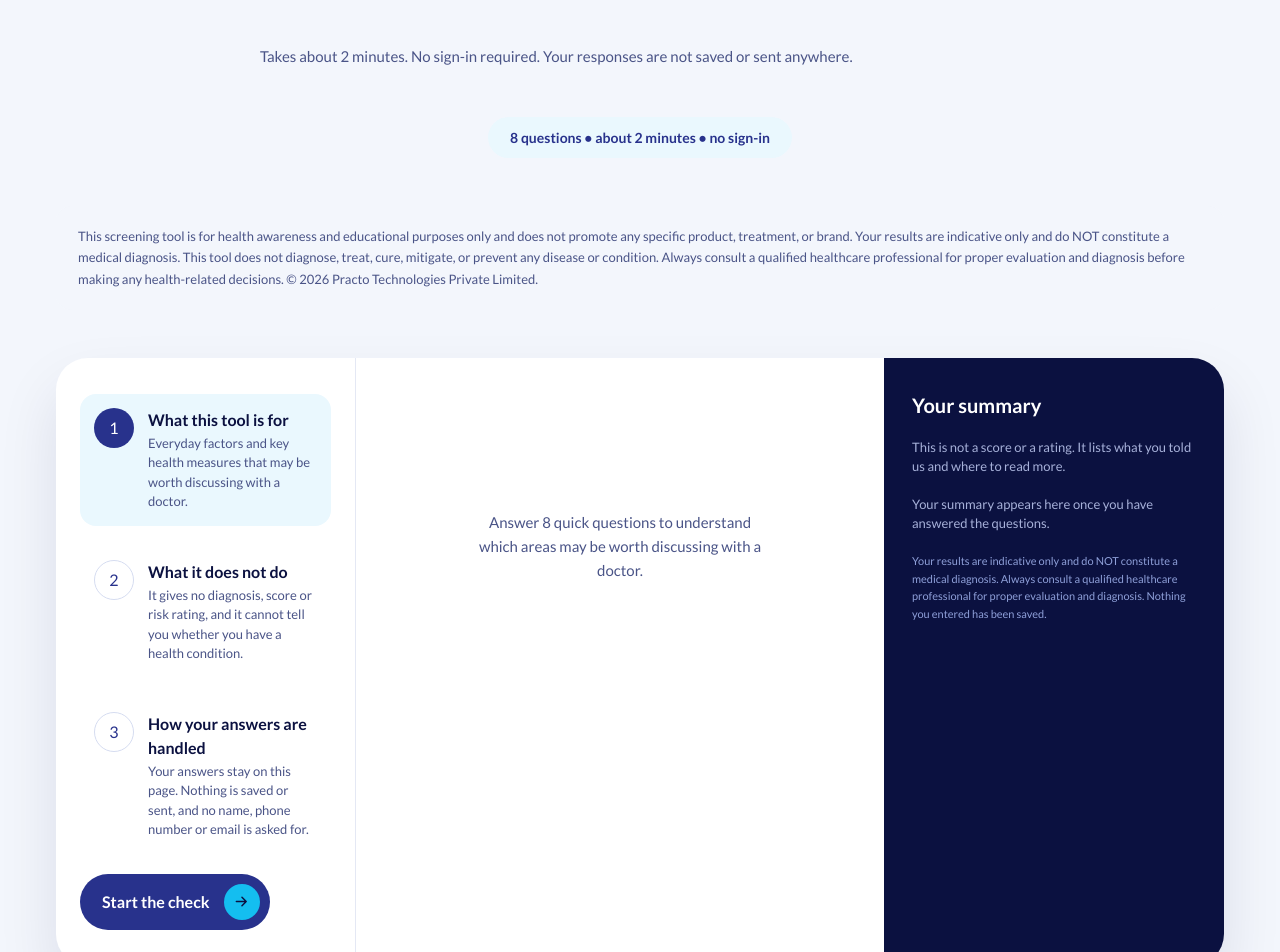
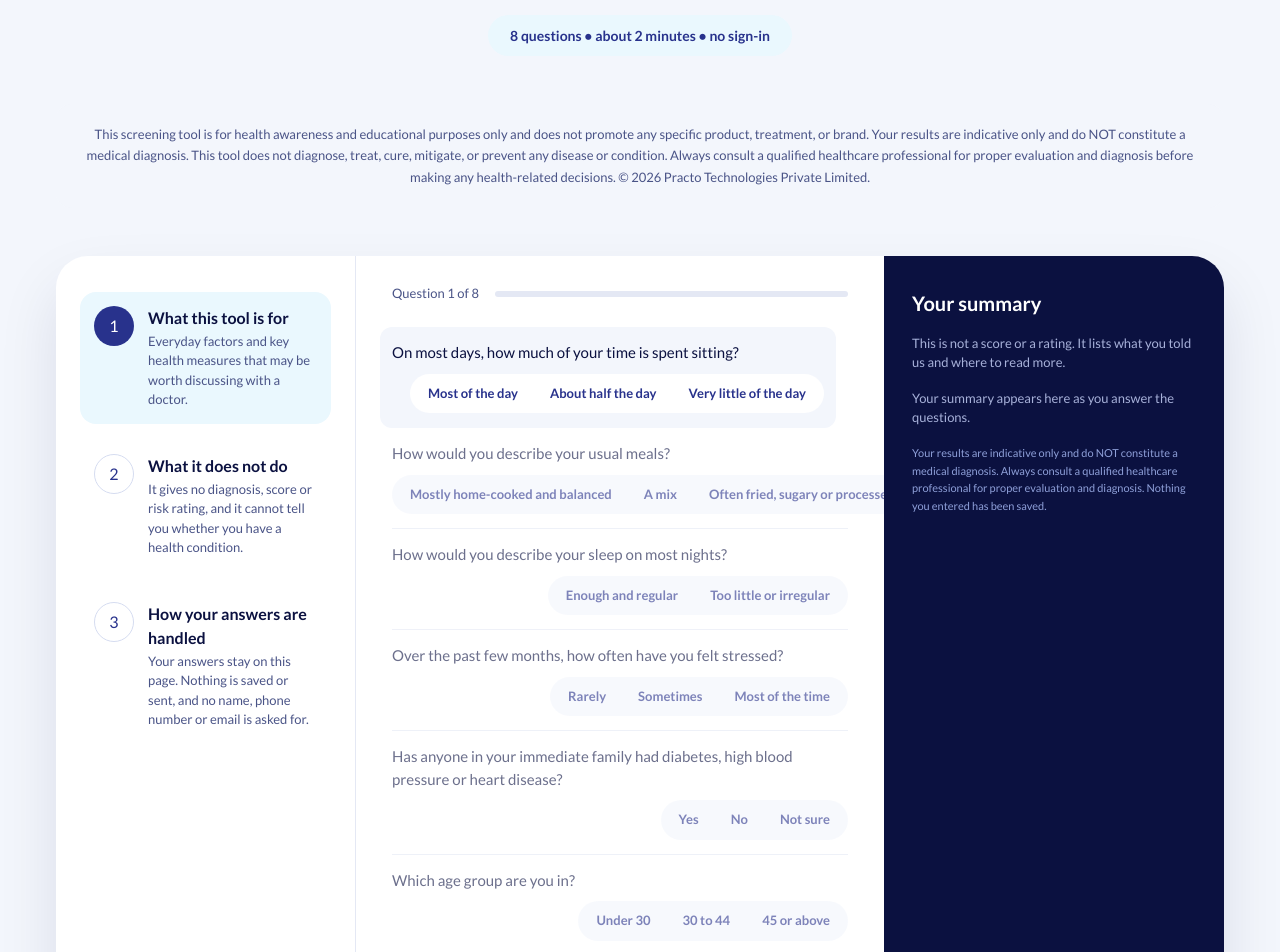
Before and after one commit to ecultify/practometabolism, a Next.js app: page / in a window 1280 px wide. Shown: the part 8780-9732 px from the top of the page. Built offline with nearby package versions, Linux system fonts and the light colour scheme.

Commit message:
Assessment tool: full question list with live summary, CTA and optional-fields note under the card; centre the screening disclaimer

```diff
--- a/components/AssessmentTool.tsx
+++ b/components/AssessmentTool.tsx
@@ -1,38 +1,19 @@
 'use client';
 
 /**
- * Pixel-matched to Figma node 2242:462 ("07 Check what matters · Screen 7").
+ * Screen 7 · Check what matters (Figma 2242:462, relaid to the client's
+ * later "dashboard" mock).
  *
- * The Figma frame lays out all eight questions at once so every state can be
- * reviewed. The design note on that frame ("show one question at a time with
- * a progress bar") is the real behaviour, which is what the build does.
+ *   tool card   bg #fff, r32, shadow 0 30px 60px rgba(10,18,64,.1)
+ *     stepper   w300, border-r #e4e8f4 — three numbered steps, active bg #eaf8fe
+ *     middle    flex-1 — "Question N of 8" + progress bar, then every question
+ *               as a row: text left, option pills right. The first unanswered
+ *               row is highlighted, later rows are dimmed. Every field is optional.
+ *     summary   bg #0b1140, w340 — three sub-cards that fill in live:
+ *               what you told us · worth reading · questions worth asking
+ *   under card  left: "Every field is optional…" note · right: Create my summary
  *
- *   section    bg #f3f6fc, px 56, py 120, flex-col items-center, gap 48
- *   eyebrow    SemiBold 13 / 1.4 #28328c tracking 1.04px
- *   h2         Light 56 / 1.1 #0b1140 centred, tracking -1.12px, w900
- *   sub        Regular 18 / 1.6 #2e3766 centred, w760
- *   body       Regular 15 / 1.65 #4a5487, w760
- *   pill       bg #eaf8fe, px22 py10, r999 — SemiBold 14 / 1.5 #28328c
- *   screening  bg #f3f6fc, px22 py20, r16 — Regular 13 / 1.65 #4a5487
- *   tool       bg #fff, r32, shadow 0 30px 60px rgba(10,18,64,.1)
- *     stepper  w300, border-r #e4e8f4, px24 py36, gap 20
- *              step  p14 r16 gap 14 — active bg #eaf8fe
- *                    icon 40px — active #28328c/white, idle white/#d5dcf0/#28328c
- *                    title SemiBold 16 #0b1140 · body Regular 13 #4a5487
- *              start bg #28328c, pl22 pr10 py10, gap 14, r999 + 36px chip
- *     middle   flex-1, px36 py28, gap 26
- *              progress  gap 12, pb 16 — Medium 13 #4a5487, track h6 r3 #e4e8f4,
- *                        fill #14bef0
- *              label     SemiBold 12 / 1.5 #28328c tracking 0.48px
- *              question  Medium 15 / 1.6 #0b1140
- *              option    px16 py6 r999 SemiBold 13 — on #28328c/white
- *              nav       gap 12, outline px22 py10 border 1.5 #28328c SemiBold 16
- *     summary  bg #0b1140, w340, px28 py32, gap 18
- *              h3 SemiBold 20 white · p Regular 13 / 1.5 #a7b1d9 w280
- *              block bg rgba(255,255,255,.06) r16 p16 gap 8
- *                    title SemiBold 12 #8fe3fa · line Regular 14 / 1.5 white
- *              disclaimer Regular 11 / 1.6 #8fa0d9
- *   footer     Medium 14 #1e2a78 · Regular 13 #4a5487, gap 6
+ * Nothing is stored or sent. The summary is derived from local state only.
  */
 
 import { useMemo, useRef, useState } from 'react';
@@ -40,44 +21,40 @@ import { screen7 as t } from '@/lib/content';
 import { ArrowChip } from './ui';
 
 type Answers = Record<string, string>;
-type Stage = 'intro' | 'questions' | 'summary';
 
 const PILL_PRIMARY =
-  'btn btn-primary flex shrink-0 items-center gap-[14px] overflow-hidden rounded-[999px] bg-[#28328c] py-[10px] pl-[22px] pr-[10px] font-semibold leading-[1.55] text-white';
-const PILL_OUTLINE =
-  'btn btn-outline flex shrink-0 items-center rounded-[999px] border-[1.5px] border-solid border-[#28328c] px-[22px] py-[10px] text-[16px] font-semibold leading-[1.55] text-[#28328c] disabled:opacity-40';
+  'btn btn-primary flex shrink-0 items-center gap-[14px] overflow-hidden rounded-[999px] bg-[#28328c] py-[10px] pl-[22px] pr-[10px] font-semibold leading-[1.55] text-white disabled:opacity-40';
 
 export function AssessmentTool() {
-  const [stage, setStage] = useState<Stage>('intro');
-  const [step, setStep] = useState(0);
   const [answers, setAnswers] = useState<Answers>({});
-  const headingRef = useRef<HTMLHeadingElement>(null);
+  const [summaryShown, setSummaryShown] = useState(false);
+  const summaryRef = useRef<HTMLDivElement>(null);
 
-  const q = t.questions[step];
   const total = t.questions.length;
-  const selected = answers[q?.id ?? ''];
-  const isLast = step === total - 1;
+  const answered = t.questions.filter((q) => answers[q.id]).length;
+  const current = t.questions.findIndex((q) => !answers[q.id]); // -1 when all answered
+  const activeStep = summaryShown ? 2 : answered > 0 ? 1 : 0;
 
-  const focusPanel = () => requestAnimationFrame(() => headingRef.current?.focus());
-
-  const start = () => { setStage('questions'); setStep(0); focusPanel(); };
-  const back = () => { if (step > 0) { setStep(step - 1); focusPanel(); } };
-  const next = () => {
-    if (isLast) { setStage('summary'); focusPanel(); }
-    else { setStep(step + 1); focusPanel(); }
+  const answer = (id: string, value: string) => {
+    setSummaryShown(false);
+    setAnswers((a) => ({ ...a, [id]: value }));
   };
-  const restart = () => { setAnswers({}); setStep(0); setStage('intro'); focusPanel(); };
+  const createSummary = () => {
+    setSummaryShown(true);
+    requestAnimationFrame(() => {
+      summaryRef.current?.scrollIntoView({ behavior: 'smooth', block: 'nearest' });
+      summaryRef.current?.focus();
+    });
+  };
+  const restart = () => { setAnswers({}); setSummaryShown(false); };
 
   /* Summary is derived, never stored. Nothing leaves this component. */
   const summary = useMemo(() => {
     const told: string[] = [];
     const flags = new Set<string>();
     const doctorQs: string[] = [];
-
     t.questions.forEach((question) => {
-      const value = answers[question.id];
-      if (!value) return;
-      const opt = question.options.find((o) => o.value === value);
+      const opt = question.options.find((o) => o.value === answers[question.id]);
       if (!opt) return;
       told.push(opt.restate);
       if (opt.flags?.length) {
@@ -85,21 +62,17 @@ export function AssessmentTool() {
         if (doctorQs.length < 4) doctorQs.push(question.doctorQuestion);
       }
     });
-
-    flags.add('understand');
+    if (told.length) flags.add('understand');
     const reading = Array.from(flags)
       .map((f) => t.readingLinks[f as keyof typeof t.readingLinks])
       .filter(Boolean);
-
     return { told, reading, doctorQs };
   }, [answers]);
-
-  /* which stepper card is highlighted */
-  const activeIntro = stage === 'intro' ? 0 : stage === 'questions' ? 1 : 2;
 
   return (
     <section id="check" data-node-id="2242:462" className="scroll-mt-24 bg-[#f3f6fc]">
       <div className="mx-auto flex w-full max-w-[1440px] flex-col items-center gap-[48px] px-[56px] py-[120px] max-lg:gap-8 max-lg:px-6 max-lg:py-20">
+        <div className="flex w-full flex-col items-center gap-[14px]">
           <p className="whitespace-nowrap text-[13px] font-semibold leading-[1.4] tracking-[1.04px] text-[#28328c]">
             {t.eyebrow}
           </p>
@@ -109,38 +82,36 @@ export function AssessmentTool() {
           <p className="w-[760px] max-w-full text-center text-[18px] leading-[1.6] text-[#2e3766]">
             {t.subhead}
           </p>
-        <p className="w-[760px] max-w-full text-[15px] leading-[1.65] text-[#4a5487]">{t.body}</p>
+          <p className="w-[760px] max-w-full text-center text-[15px] leading-[1.65] text-[#4a5487]">{t.body}</p>
+        </div>
 
         <p className="shrink-0 overflow-hidden rounded-[999px] bg-[#eaf8fe] px-[22px] py-[10px] text-[14px] font-semibold leading-[1.5] text-[#28328c] max-sm:text-center">
           {t.heading}
         </p>
 
         <div className="w-full overflow-hidden rounded-[16px] bg-[#f3f6fc] px-[22px] py-[20px]">
-          <p className="w-full text-[13px] leading-[1.65] text-[#4a5487]">{t.disclaimer}</p>
+          <p className="w-full text-center text-[13px] leading-[1.65] text-[#4a5487]">{t.disclaimer}</p>
         </div>
 
-        {/* ---------- Tool (2242:465) ---------- */}
+        {/* ---------- Tool card ---------- */}
+        <div className="flex w-full flex-col gap-[24px]">
           <div
-          className="flex w-full items-start overflow-hidden rounded-[32px] bg-white max-lg:flex-col"
+            className="flex w-full items-stretch overflow-hidden rounded-[32px] bg-white max-lg:flex-col"
             style={{ boxShadow: '0px 30px 60px 0px rgba(10,18,64,0.1)' }}
           >
-          {/* Stepper (2242:466) */}
-          <div className="flex w-[300px] shrink-0 flex-col items-start gap-[20px] self-stretch overflow-hidden border-r border-solid border-[#e4e8f4] px-[24px] py-[36px] max-lg:w-full max-lg:border-b max-lg:border-r-0">
+            {/* Stepper */}
+            <div className="flex w-[300px] shrink-0 flex-col items-start gap-[16px] overflow-hidden border-r border-solid border-[#e4e8f4] px-[24px] py-[36px] max-lg:w-full max-lg:border-b max-lg:border-r-0 max-lg:py-6">
               {t.intro.map((item, i) => {
-              const on = i === activeIntro;
+                const on = i === activeStep;
                 return (
                   <div
                     key={item.title}
-                  className={`flex w-full items-start gap-[14px] overflow-hidden rounded-[16px] p-[14px] ${
-                    on ? 'bg-[#eaf8fe]' : ''
-                  }`}
+                    className={`flex w-full items-start gap-[14px] overflow-hidden rounded-[16px] p-[14px] ${on ? 'bg-[#eaf8fe]' : ''}`}
                   >
                     <span
                       aria-hidden="true"
                       className={`flex size-[40px] shrink-0 items-center justify-center rounded-[999px] text-[16px] font-medium ${
-                      on
-                        ? 'bg-[#28328c] text-white'
-                        : 'border border-solid border-[#d5dcf0] bg-white text-[#28328c]'
+                        on ? 'bg-[#28328c] text-white' : 'border border-solid border-[#d5dcf0] bg-white text-[#28328c]'
                       }`}
                     >
                       {i + 1}
@@ -152,62 +123,48 @@ export function AssessmentTool() {
                   </div>
                 );
               })}
-
-            {stage === 'intro' && (
-              <button type="button" onClick={start} className={`${PILL_PRIMARY} text-[16px]`}>
-                {t.start}
-                <ArrowChip />
-              </button>
-            )}
             </div>
 
-          {/* Questions (2242:485) */}
-          <div className="flex min-w-0 flex-1 flex-col items-start gap-[26px] overflow-hidden px-[36px] py-[28px] max-lg:w-full max-lg:px-6">
-            {stage === 'intro' && (
-              <div className="flex min-h-[320px] w-full items-center justify-center">
-                <p className="max-w-[34ch] text-center text-[15px] leading-[1.6] text-[#4a5487]">
-                  {t.subhead}
-                </p>
-              </div>
-            )}
-
-            {stage === 'questions' && q && (
-              <>
-                <div className="flex w-full items-center gap-[12px] overflow-hidden pb-[16px]">
+            {/* Questions */}
+            <div className="flex min-w-0 flex-1 flex-col items-start gap-[8px] overflow-hidden px-[36px] py-[28px] max-lg:w-full max-lg:px-6">
+              <div className="flex w-full items-center gap-[16px] overflow-hidden pb-[16px]">
                 <p className="shrink-0 whitespace-nowrap text-[13px] font-medium text-[#4a5487]">
-                    Question {step + 1} of {total}
+                  Question {current === -1 ? total : current + 1} of {total}
                 </p>
                 <div
                   role="progressbar"
-                    aria-valuemin={1}
+                  aria-valuemin={0}
                   aria-valuemax={total}
-                    aria-valuenow={step + 1}
-                    aria-label={`Question ${step + 1} of ${total}`}
+                  aria-valuenow={answered}
+                  aria-label={`${answered} of ${total} questions answered`}
                   className="relative h-[6px] min-w-0 flex-1 overflow-hidden rounded-[3px] bg-[#e4e8f4]"
                 >
                   <span
                     className="absolute left-0 top-0 block h-[6px] rounded-[3px] bg-[#14bef0] transition-[width] duration-300"
-                      style={{ width: `${((step + 1) / total) * 100}%` }}
+                    style={{ width: `${(answered / total) * 100}%` }}
                   />
                 </div>
               </div>
 
-                <fieldset key={q.id} className="step-in flex w-full flex-col items-start gap-[12px]">
-                  <legend className="sr-only">{q.question}</legend>
-                  <p className="w-full text-[12px] font-semibold leading-[1.5] tracking-[0.48px] text-[#28328c]">
-                    {q.label}
+              <ul className="flex w-full flex-col">
+                {t.questions.map((q, i) => {
+                  const selected = answers[q.id];
+                  const isCurrent = i === current;
+                  const upcoming = current !== -1 && i > current;
+                  return (
+                    <li
+                      key={q.id}
+                      className={`flex w-full flex-wrap items-center justify-between gap-x-[24px] gap-y-[10px] border-b border-solid border-[#e4e8f4] py-[14px] transition-opacity ${
+                        isCurrent ? '-mx-[12px] w-[calc(100%+24px)] rounded-[12px] border-transparent bg-[#f3f6fc] px-[12px]' : ''
+                      } ${upcoming ? 'opacity-60' : ''}`}
+                    >
+                      <p className="min-w-[280px] flex-1 text-[15px] font-medium leading-[1.5] text-[#0b1140] max-sm:min-w-full">
+                        {q.question}
                       </p>
-                  <h3
-                    ref={headingRef}
-                    tabIndex={-1}
-                    className="w-full text-[15px] font-medium leading-[1.6] text-[#0b1140] outline-none"
-                  >
-                    {q.question}
-                  </h3>
                       <div
                         role="radiogroup"
                         aria-label={q.question}
-                    className="flex w-full flex-wrap content-start items-start gap-[10px]"
+                        className={`ml-auto flex shrink-0 flex-wrap items-center gap-[4px] rounded-[999px] p-[4px] max-sm:ml-0 max-sm:w-full max-sm:shrink max-sm:rounded-[16px] ${isCurrent ? 'bg-white' : 'bg-[#f3f6fc]'}`}
                       >
                         {q.options.map((o) => {
                           const active = selected === o.value;
@@ -217,11 +174,9 @@ export function AssessmentTool() {
                               type="button"
                               role="radio"
                               aria-checked={active}
-                          onClick={() => setAnswers((a) => ({ ...a, [q.id]: o.value }))}
-                          className={`btn shrink-0 whitespace-nowrap rounded-[999px] px-[16px] py-[6px] text-[13px] font-semibold max-sm:whitespace-normal ${
-                            active
-                              ? 'bg-[#28328c] text-white'
-                              : 'bg-[#f3f6fc] text-[#28328c] hover:bg-[#eaf8fe]'
+                              onClick={() => answer(q.id, o.value)}
+                              className={`btn shrink-0 whitespace-nowrap rounded-[999px] px-[14px] py-[6px] text-[13px] font-semibold max-md:whitespace-normal ${
+                                active ? 'bg-[#28328c] text-white' : 'text-[#28328c] hover:bg-white'
                               }`}
                             >
                               {o.label}
@@ -229,93 +184,39 @@ export function AssessmentTool() {
                           );
                         })}
                       </div>
-                </fieldset>
-
-                <div className="flex flex-wrap items-start gap-[12px]">
-                  <button type="button" onClick={back} disabled={step === 0} className={PILL_OUTLINE}>
-                    {t.back}
-                  </button>
-                  {isLast ? (
-                    <button
-                      type="button"
-                      onClick={next}
-                      disabled={!selected}
-                      className={`${PILL_PRIMARY} text-[16px] disabled:opacity-40`}
-                    >
-                      {t.seeSummary}
-                      <ArrowChip />
-                    </button>
-                  ) : (
-                    <button
-                      type="button"
-                      onClick={next}
-                      disabled={!selected}
-                      className={PILL_OUTLINE}
-                    >
-                      {t.next}
-                    </button>
-                  )}
-                </div>
-              </>
-            )}
-
-            {stage === 'summary' && (
-              <div className="flex w-full flex-col items-start gap-[12px]">
-                <h3
-                  ref={headingRef}
-                  tabIndex={-1}
-                  className="text-[20px] font-semibold text-[#0b1140] outline-none"
-                >
-                  {t.summary.heading}
-                </h3>
-                <p className="text-[15px] leading-[1.6] text-[#4a5487]">{t.summary.body}</p>
-                <button
-                  type="button"
-                  onClick={restart}
-                  className={`${PILL_PRIMARY} mt-2 text-[15px]`}
-                >
-                  {t.startAgain}
-                  <ArrowChip />
-                </button>
-              </div>
-            )}
+                    </li>
+                  );
+                })}
+              </ul>
 
               <div aria-live="polite" className="sr-only">
-              {stage === 'questions' ? `Question ${step + 1} of ${total}` : ''}
-              {stage === 'summary' ? 'Your summary is ready.' : ''}
+                {summaryShown ? 'Your summary is ready.' : `${answered} of ${total} answered`}
               </div>
             </div>
 
-          {/* Your summary (2242:532) */}
-          <div className="flex w-[340px] shrink-0 flex-col items-start gap-[18px] self-stretch overflow-hidden bg-[#0b1140] px-[28px] py-[32px] max-lg:w-full">
-            <p className="whitespace-nowrap text-[20px] font-semibold text-white">
-              {t.summary.heading}
-            </p>
-            <p className="w-[280px] max-w-full text-[13px] leading-[1.5] text-[#a7b1d9]">
-              {t.summary.body}
-            </p>
+            {/* Your summary */}
+            <div
+              ref={summaryRef}
+              tabIndex={-1}
+              className="flex w-[340px] shrink-0 flex-col items-start gap-[16px] overflow-hidden bg-[#0b1140] px-[28px] py-[32px] outline-none max-lg:w-full"
+            >
+              <p className="whitespace-nowrap text-[20px] font-semibold text-white">{t.summary.heading}</p>
+              <p className="w-full text-[13px] leading-[1.5] text-[#a7b1d9]">{t.summary.body}</p>
 
-            {stage !== 'summary' ? (
-              <p className="text-[13px] leading-[1.5] text-[#a7b1d9]">
-                Your summary appears here once you have answered the questions.
-              </p>
+              {summary.told.length === 0 ? (
+                <p className="text-[13px] leading-[1.5] text-[#a7b1d9]">{t.emptySummary}</p>
               ) : (
                 <>
                   <SummaryBlock title={t.summary.toldUs}>
                     {summary.told.map((s) => (
-                    <li key={s} className="w-full text-[14px] leading-[1.5] text-white">
-                      {s}
-                    </li>
+                      <li key={s} className="w-full text-[14px] leading-[1.5] text-white">{s}</li>
                     ))}
                   </SummaryBlock>
 
                   <SummaryBlock title={t.summary.worthReading}>
                     {summary.reading.map((r) => (
                       <li key={r.href} className="w-full">
-                      <a
-                        href={r.href}
-                        className="text-[14px] leading-[1.5] text-white underline-offset-2 hover:underline"
-                      >
+                        <a href={r.href} className="text-[14px] leading-[1.5] text-white underline-offset-2 hover:underline">
                           {r.label}
                         </a>
                       </li>
@@ -325,26 +226,40 @@ export function AssessmentTool() {
                   {summary.doctorQs.length > 0 && (
                     <SummaryBlock title={t.summary.doctorQuestions}>
                       {summary.doctorQs.map((d) => (
-                      <li key={d} className="w-full text-[14px] leading-[1.5] text-white">
-                        {`“${d}”`}
-                      </li>
+                        <li key={d} className="w-full text-[14px] leading-[1.5] text-white">{`“${d}”`}</li>
                       ))}
                     </SummaryBlock>
                   )}
 
-                <button type="button" onClick={restart} className={`${PILL_PRIMARY} text-[15px]`}>
+                  {summaryShown && (
+                    <button type="button" onClick={restart} className="btn btn-outline rounded-[999px] border-[1.5px] border-solid border-[rgba(255,255,255,0.4)] px-[20px] py-[8px] text-[14px] font-semibold text-white">
                       {t.startAgain}
-                  <ArrowChip />
                     </button>
+                  )}
                 </>
               )}
 
-            <p className="w-full text-[11px] leading-[1.6] text-[#8fa0d9]">
-              {t.summary.disclaimer}
-            </p>
+              <p className="w-full text-[11px] leading-[1.6] text-[#8fa0d9]">{t.summary.disclaimer}</p>
             </div>
           </div>
 
+          {/* ---------- Under the card: note + CTA ---------- */}
+          <div className="flex w-full items-center justify-between gap-[24px] max-lg:flex-col max-lg:items-start">
+            <div className="flex min-w-0 flex-col gap-[4px] max-lg:w-full">
+              <p className="text-[14px] font-medium text-[#1e2a78]">{t.optionalNote}</p>
+              <p className="w-[640px] max-w-full text-[13px] leading-[1.5] text-[#4a5487]">{t.optionalSub}</p>
+            </div>
+            <button
+              type="button"
+              onClick={createSummary}
+              disabled={answered === 0}
+              className={`${PILL_PRIMARY} text-[17px]`}
+            >
+              {t.createSummary}
+              <ArrowChip />
+            </button>
+          </div>
+        </div>
       </div>
     </section>
   );
--- a/lib/content.ts
+++ b/lib/content.ts
@@ -348,6 +348,10 @@ export const screen7 = {
   next: 'Next →',
   seeSummary: 'See my summary →',
   startAgain: 'Start again',
+  createSummary: 'Create my summary',
+  optionalNote: 'Every field is optional. No name, contact or identity is collected.',
+  optionalSub: 'No score, no percentage, no risk band, no colour rating. “Worth mentioning” is a prompt to raise it with a doctor, not a verdict.',
+  emptySummary: 'Your summary appears here as you answer the questions.',
   questions: [
     {
       id: 'activity',
```
Lines whose indentation alone changed are shown as unchanged.
